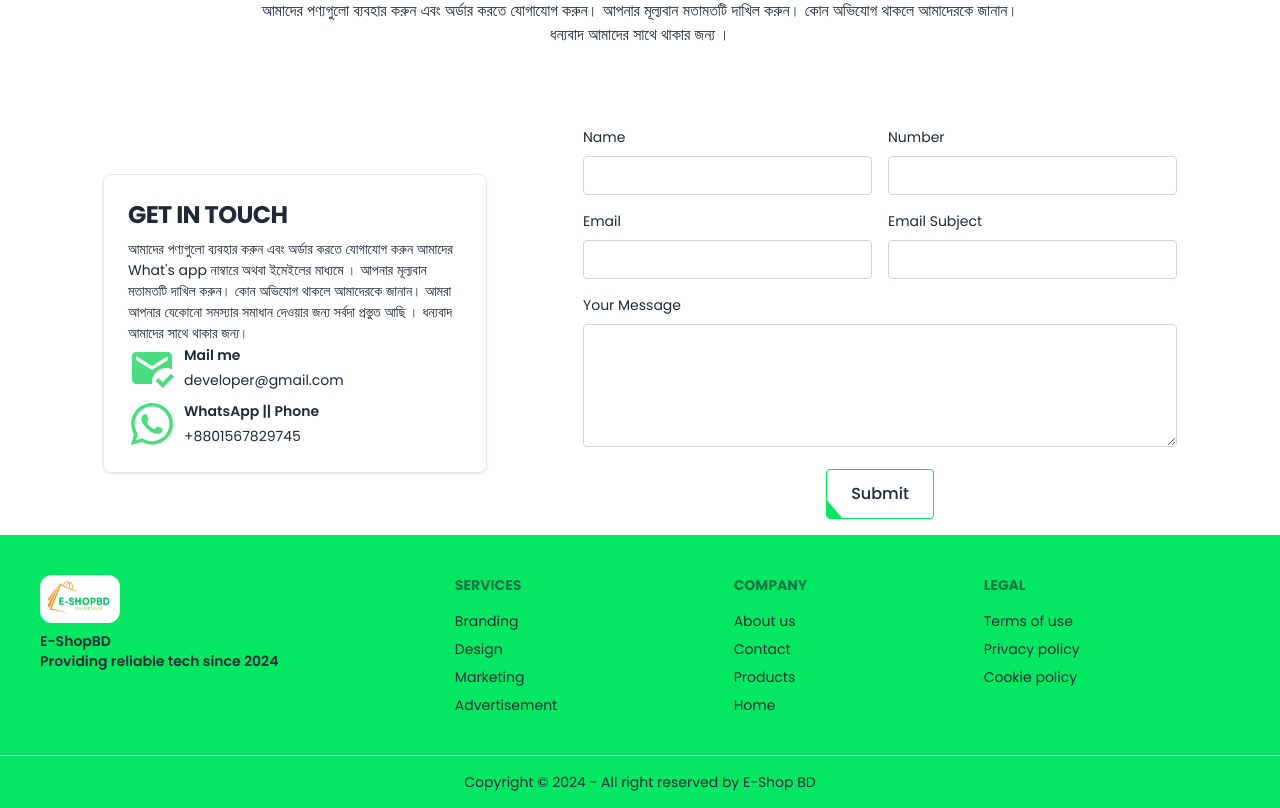
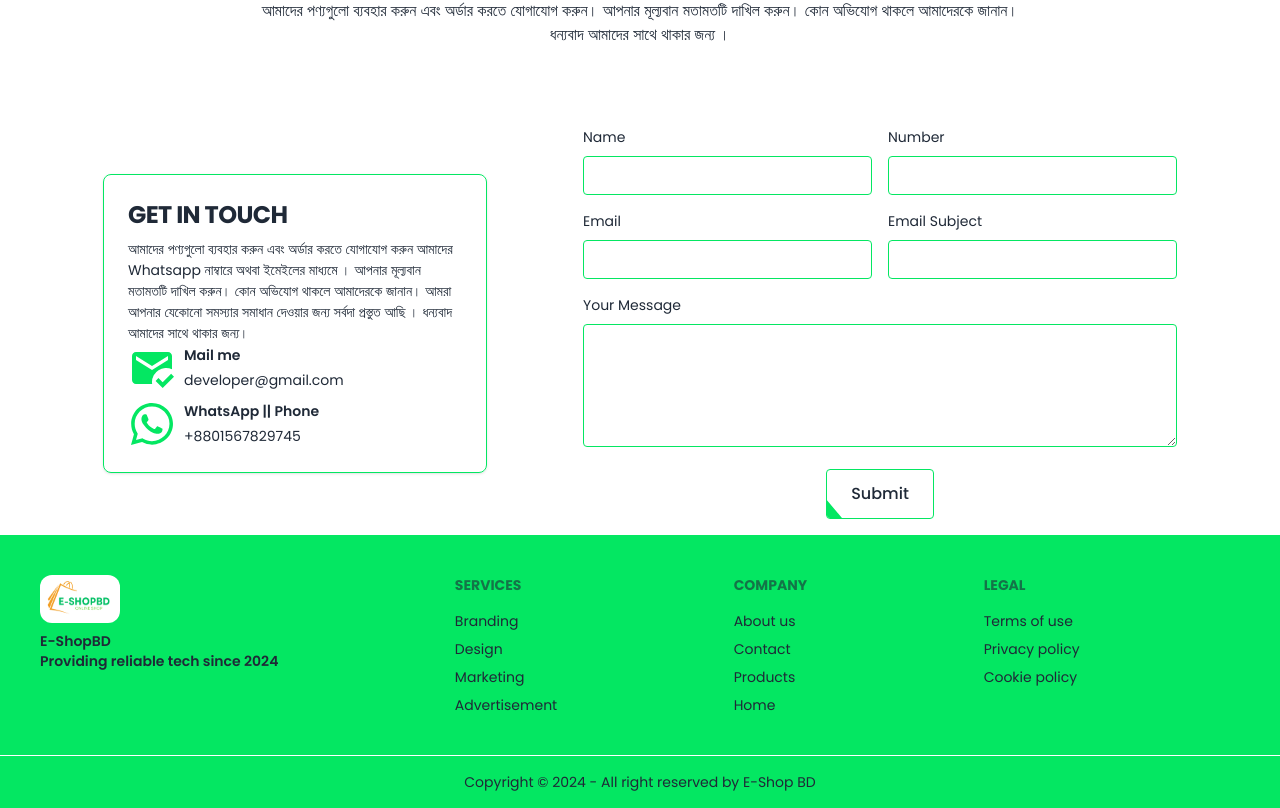
Before and after one commit to taskinahmadalfaruqe/kito-green-tea, a React (Vite) app: page / in a window 1280 px wide. Shown: the part 3073-3881 px from the top of the page. Built offline with nearby package versions, Linux system fonts and the light colour scheme; no server answers.

Commit message:
[Update Contact Page]: Update Contace page and fix some bug.

```diff
--- a/src/components/Contact/Contact.jsx
+++ b/src/components/Contact/Contact.jsx
@@ -25,7 +25,7 @@ const Contact = () => {
                     type="text"
                     id="fullName"
                     name="from_name"
-                    className="w-full border-gray-300 border p-2 rounded "
+                    className="w-full border-Primary_Color border p-2 rounded "
                     required
                   />
                 </div>
@@ -36,7 +36,7 @@ const Contact = () => {
                   <input
                     type="tel"
                     id="contactNumber"
-                    className="w-full border-gray-300 border p-2 rounded"
+                    className="w-full border-Primary_Color border p-2 rounded"
                     required
                   />
                 </div>
@@ -48,7 +48,7 @@ const Contact = () => {
                     type="email"
                     id="email"
                     name="from_email"
-                    className="w-full border-gray-300 border p-2 rounded"
+                    className="w-full border-Primary_Color border p-2 rounded"
                     required
                   />
                 </div>
@@ -59,7 +59,7 @@ const Contact = () => {
                   <input
                     type="text"
                     id="subject"
-                    className="w-full border-gray-300 border p-2 rounded"
+                    className="w-full border-Primary_Color border p-2 rounded"
                     required
                   />
                 </div>
@@ -71,7 +71,7 @@ const Contact = () => {
                 <textarea
                   id="message"
                   name="message"
-                  className="w-full border-gray-300 border p-2 rounded"
+                  className="w-full border-Primary_Color border p-2 rounded"
                   rows="5"
                   required
                 ></textarea>
@@ -86,16 +86,20 @@ const Contact = () => {
           </Slide>
           <Slide direction="left">
             <div>
-              <div className="block max-w-sm p-6  border border-gray-200 rounded-lg shadow hover:bg-gray-700 hover:text-white">
+              <div className="block max-w-sm p-6  border border-Primary_Color rounded-lg shadow">
                 <h5 className="mb-2 text-2xl font-bold tracking-tight ">
                   GET IN TOUCH
                 </h5>
                 <p className="font-normal ">
-                আমাদের পণ্যগুলো ব্যবহার করুন এবং অর্ডার করতে যোগাযোগ করুন আমাদের  What's app  নাম্বারে অথবা ইমেইলের মাধ্যমে । আপনার মূল্যবান মতামতটি দাখিল করুন। কোন অভিযোগ থাকলে আমাদেরকে জানান। আমরা আপনার যেকোনো সমস্যার সমাধান দেওয়ার জন্য সর্বদা প্রস্তুত আছি । ধন্যবাদ আমাদের সাথে থাকার জন্য।
+                  আমাদের পণ্যগুলো ব্যবহার করুন এবং অর্ডার করতে যোগাযোগ করুন
+                  আমাদের Whatsapp নাম্বারে অথবা ইমেইলের মাধ্যমে । আপনার মূল্যবান
+                  মতামতটি দাখিল করুন। কোন অভিযোগ থাকলে আমাদেরকে জানান। আমরা
+                  আপনার যেকোনো সমস্যার সমাধান দেওয়ার জন্য সর্বদা প্রস্তুত আছি ।
+                  ধন্যবাদ আমাদের সাথে থাকার জন্য।
                 </p>
                 <div className="flex gap-2 items-center pb-2">
                   <p>
-                    <MdMarkEmailRead className="text-[#4ADE80] h-12 w-12" />
+                    <MdMarkEmailRead className="text-Primary_Color h-12 w-12" />
                   </p>
                   <div className="flex-col">
                     <p className="font-semibold pb-1">Mail me</p>
@@ -104,7 +108,7 @@ const Contact = () => {
                 </div>
                 <div className="flex gap-2 items-center">
                   <p>
-                    <FaWhatsapp className="text-[#4ADE80] h-12 w-12" />
+                    <FaWhatsapp className="text-Primary_Color h-12 w-12" />
                   </p>
                   <div className="flex-col">
                     <p className="font-semibold pb-1 "> WhatsApp || Phone</p>
```
